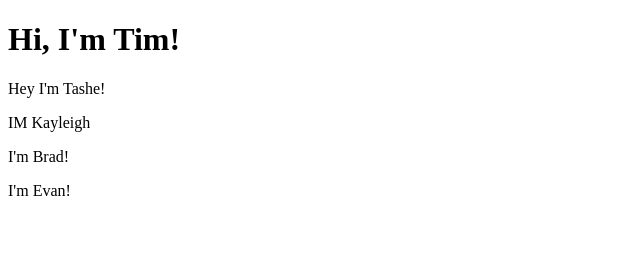
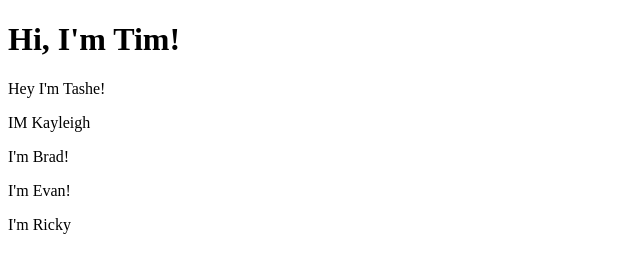
Before and after one commit to Moerfiane/Code-Together, a plain HTML site: page index.html in a window 1280 px wide. Shown: the full height of the page, 0-640 px from the left. Drawn offline with Linux system fonts and the light colour scheme.

Commit message:
I added my name

```diff
--- a/index.html
+++ b/index.html
@@ -14,6 +14,7 @@
   <p>IM Kayleigh</p>
   <p>I'm Brad!</p>
   <p>I'm Evan!</p>
+  <p>I'm Ricky</p>
 </body>
 
 </html>
```
